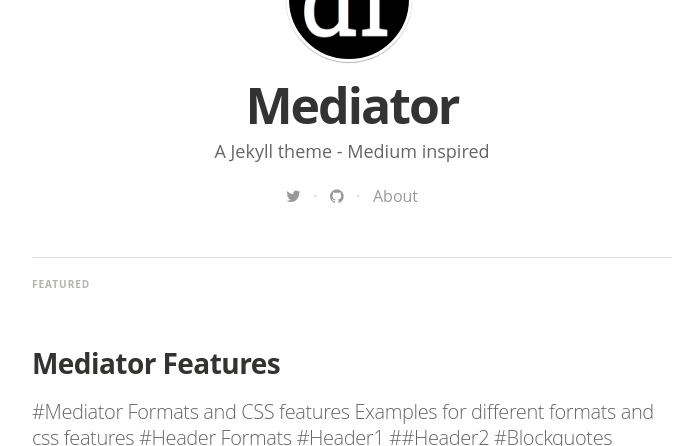
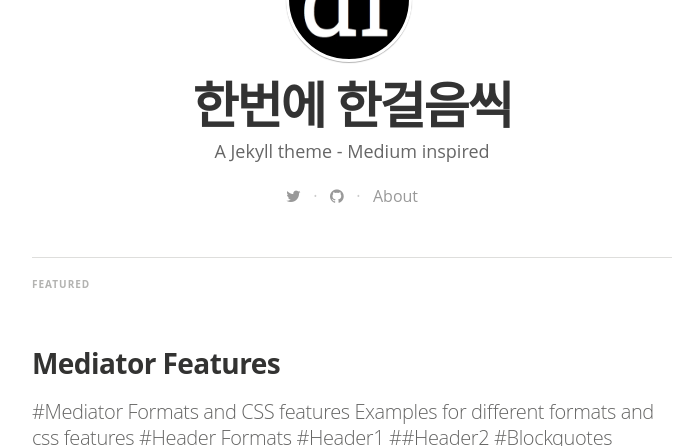
Before and after one commit to eunjoopypy/eunjoopypy.github.io, a Jekyll site: the page built from index.html, in a window 1280 px wide and 900 px high, cut to the strip 454-900 px from the top of the window. Shown: the whole strip, without its empty margins (288-972 px from the left). Built offline with Jekyll 4.4.1, drawn with Linux system fonts in a browser that asks for light colours; nearby versions of some CDN libraries; some web fonts are replaced; the list of posts is cut into pages by our own code.

Commit message:
Update _config.yml

```diff
--- a/_config.yml
+++ b/_config.yml
@@ -4,11 +4,11 @@ gems:
   - jekyll-paginate
 
 # Site settings
-title: "Mediator"
+title: "한번에 한걸음씩"
 description: > # this means to ignore newlines until "email:"
    A Jekyll theme - Medium inspired
 
-email: a-mail@mail.mail
+email: dmswn2473@naver.com
 #blog logo
 logo: "/assets/images/df_logo.jpg"
 float_logo: true # true, false (default)
@@ -22,7 +22,7 @@ author_image: "/assets/images/author.jpg"
 
 paginate:	5
 
-url: "http://myblog.***.***" # the base hostname & protocol for your site
+url: "http:/eunjoopypy.github.io" # the base hostname & protocol for your site
 baseurl: ""
 #used to display twitter cards
 twitter_handle: '@dirkfabisch'
```
